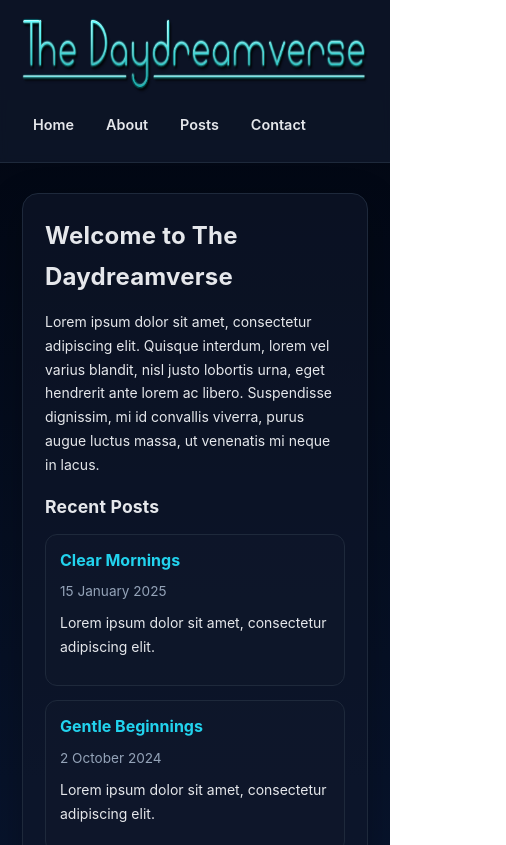
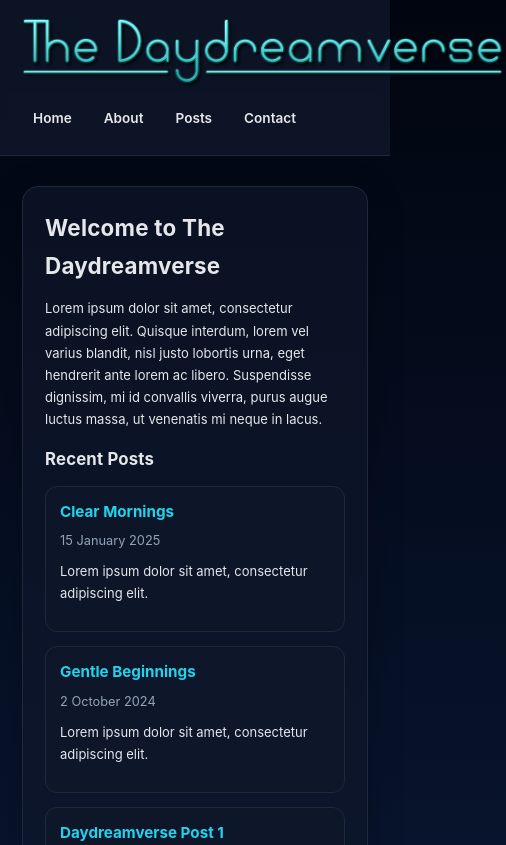
Before and after one commit to DeDaydreamer/recovery-static-blog, a plain HTML site: page index.html in a window 390 px wide. Shown: the top 845 px of the page, 506 px wide, since content can reach past the window. Drawn offline with Linux system fonts and the light colour scheme.

Commit message:
Adjust logo sizing and typography

```diff
--- a/assets/styles.css
+++ b/assets/styles.css
@@ -19,7 +19,7 @@ body {
   background: linear-gradient(180deg, var(--bg-start), var(--bg-end));
   color: var(--text);
   font-family: var(--body-font);
-  font-size: 14px;
+  font-size: 13px;
   line-height: 1.7;
 }
 
@@ -68,10 +68,8 @@ a:focus-visible {
 }
 
 .logo-main {
-  height: 88px;
+  height: clamp(64px, 12vw, 88px);
   width: auto;
-  max-width: 100%;
-  max-height: 18vw;
 }
 
 
@@ -85,7 +83,7 @@ a:focus-visible {
 .nav a {
   color: var(--text);
   font-weight: 600;
-  font-size: 0.9rem;
+  font-size: 0.85rem;
   padding: 6px 10px;
   border-radius: 8px;
   border: 1px solid transparent;
@@ -121,12 +119,12 @@ h1, h2, h3 {
 }
 
 h1 {
-  font-size: 1.5rem;
+  font-size: 1.4rem;
   margin-bottom: 12px;
 }
 
 h2 {
-  font-size: 1.1rem;
+  font-size: 1.05rem;
   margin-bottom: 12px;
 }
 
@@ -136,7 +134,7 @@ p {
 
 .meta {
   color: #94a3b8;
-  font-size: 0.85rem;
+  font-size: 0.8rem;
   margin-bottom: 12px;
 }
 
@@ -159,7 +157,7 @@ p {
 .post-item a {
   color: var(--accent-soft);
   font-weight: 700;
-  font-size: 1rem;
+  font-size: 0.95rem;
 }
 
 .post-item .meta {
@@ -198,7 +196,7 @@ p {
   }
 
   .logo-main {
-    height: 76px;
-    max-height: 26vw;
+    height: clamp(68px, 18vw, 92px);
+    width: auto;
   }
 }
```
